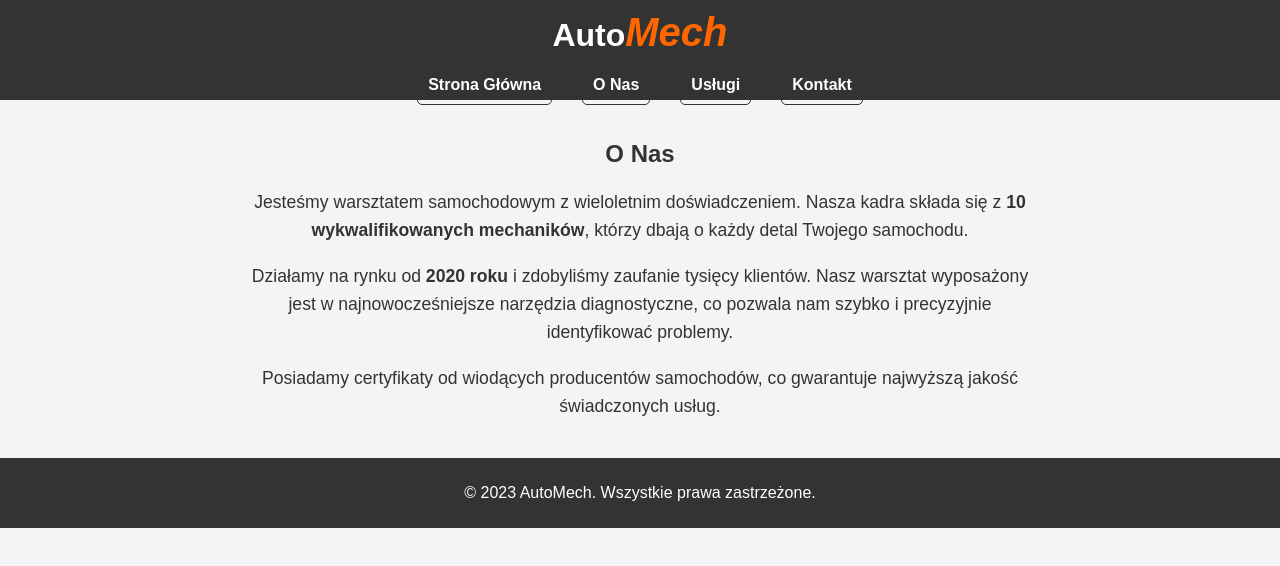
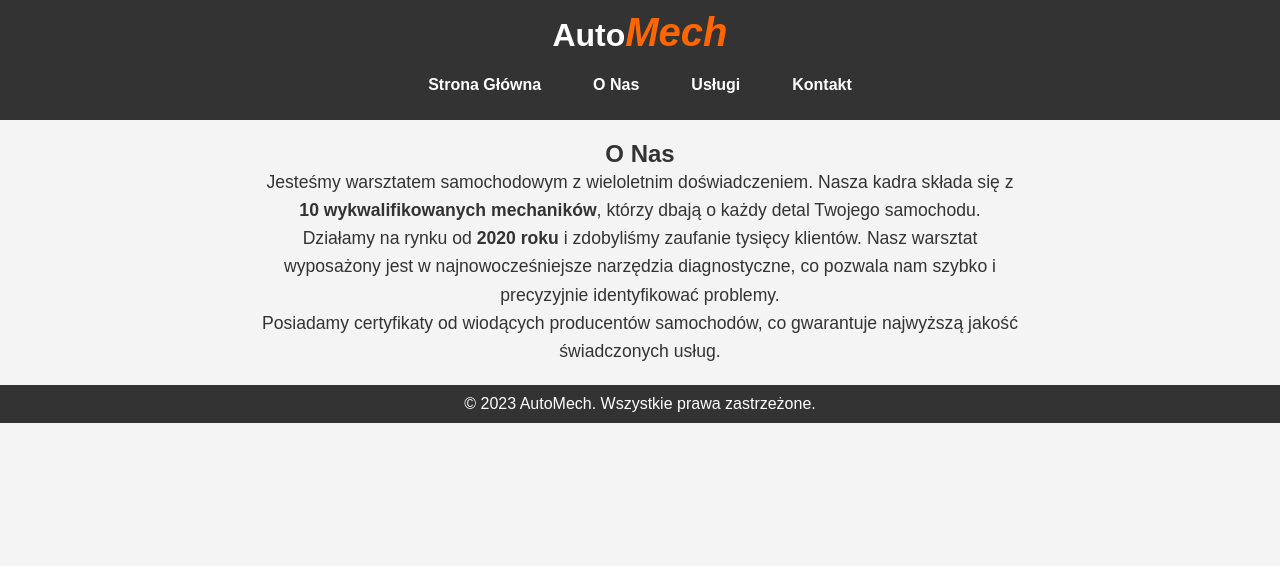
Before and after one commit to Sterek23/Optymalizacja_stron, a plain HTML site: page about.html in a window 1280 px wide. Drawn offline with Linux system fonts and the light colour scheme.

Commit message:
Add files via upload

```diff
--- a/css/style.css
+++ b/css/style.css
@@ -1,27 +1,40 @@
-body {
-    font-family: Arial, sans-serif;
+* {
     margin: 0;
     padding: 0;
+    box-sizing: border-box;
+    font-family: Arial, sans-serif;
+    scroll-behavior: smooth;
+}
+
+body {
+    display: flex;
+    flex-direction: column;
+    min-height: 100vh;
+    max-width: 100vw;
     background-color: #f4f4f4;
     color: #333;
+    overflow-x: hidden;
+}
+
+main {
+    flex: 1;
 }
 
 header {
     width: 100vw;
-    height: 10vh;
+    height: 15vh;
     background-color: #333;
     color: #fff;
     padding: 10px 0;
     text-align: center;
 }
 
-
 header .logo h1 {
     margin: 0;
-
     font-size: 2rem;
 }
-header .logo h1 span{
+
+header .logo h1 span {
     margin: 0;
     font-style: italic;
     color: #ff6600;
@@ -85,13 +98,13 @@ button, .btn {
     text-decoration: none;
     border: none;
     border-radius: 4px;
-    transition: all 0.3s ;
+    transition: all 0.3s;
     cursor: pointer;
     font-size: 1em;
     box-shadow: 0 4px 6px rgba(0, 0, 0, 0.1);
 }
 
-button:hover{
+button:hover {
     background-color: #ff6600;
     transform: scale(1.10);
     box-shadow: 0 6px 8px rgba(224, 135, 0, 0.2);
@@ -103,7 +116,6 @@ button:hover{
     box-shadow: 0 6px 8px rgba(224, 135, 0, 0.2);
 }
 
-/* SERWISS I USŁUGI  */
 .services, .contact {
     padding: 20px;
     text-align: center;
@@ -185,8 +197,8 @@ footer {
     color: #fff;
     text-align: center;
     padding: 10px 0;
-    position: relative;
     width: 100%;
+
 }
 
 .special-offer {
@@ -290,10 +302,9 @@ footer {
     font-size: 1em;
 }
 
-.map{
+.map {
     margin: 20px;
 }
-
 
 @media (max-width: 1024px) {
     .service-item {
@@ -320,7 +331,6 @@ footer {
         font-size: 1.5rem;
     }
 }
-
 
 @media (max-width: 768px) {
     header {
@@ -367,7 +377,6 @@ footer {
     }
 }
 
-
 @media (max-width: 480px) {
     header .logo h1 {
         font-size: 1.2rem;
```
Also changed, not shown: index.html (+8 -3 lines).
